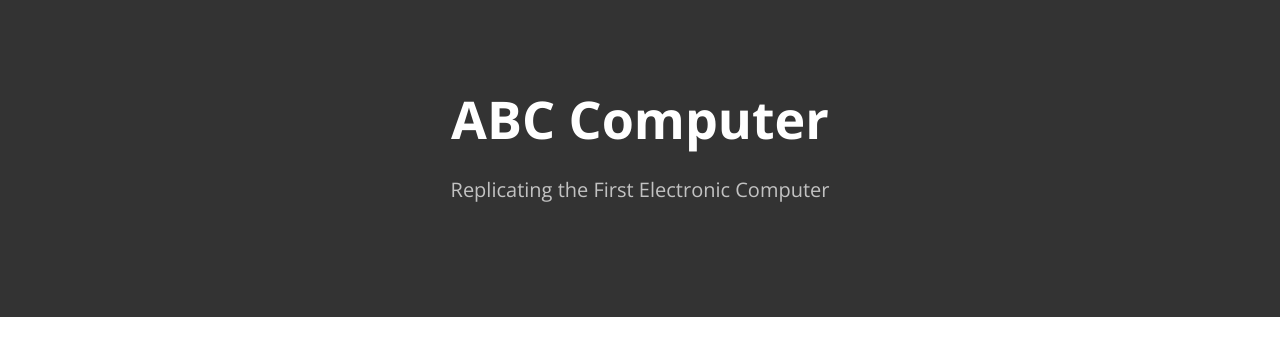
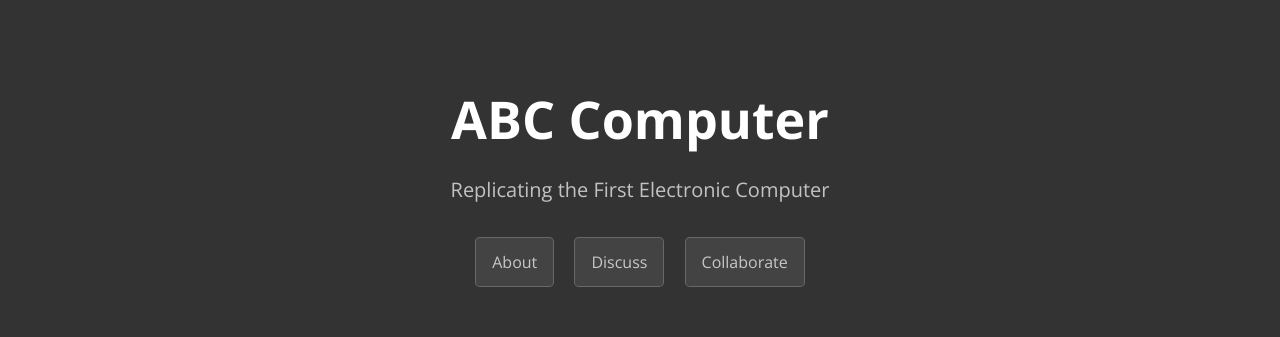
Before and after one commit to abccomputer/replica, a plain HTML site: page index.html in a window 1280 px wide. Shown: the top 337 px of the page. Drawn offline with nearby package versions, Linux system fonts and the light colour scheme.

Commit message:
Update index.html

```diff
--- a/index.html
+++ b/index.html
@@ -23,6 +23,9 @@
       <a href="https://github.com/abccomputer/replica/zipball/master" class="btn">Download .zip</a>
       <a href="https://github.com/abccomputer/replica/tarball/master" class="btn">Download .tar.gz</a>
       -->
+      <a href="https://github.com/abccomputer/replica" class="btn">About</a>
+      <a href="https://github.com/abccomputer/replica/zipball/master" class="btn">Discuss</a>
+      <a href="https://github.com/abccomputer/replica/tarball/master" class="btn">Collaborate</a>
     </section>
 
     <section class="main-content">
```
